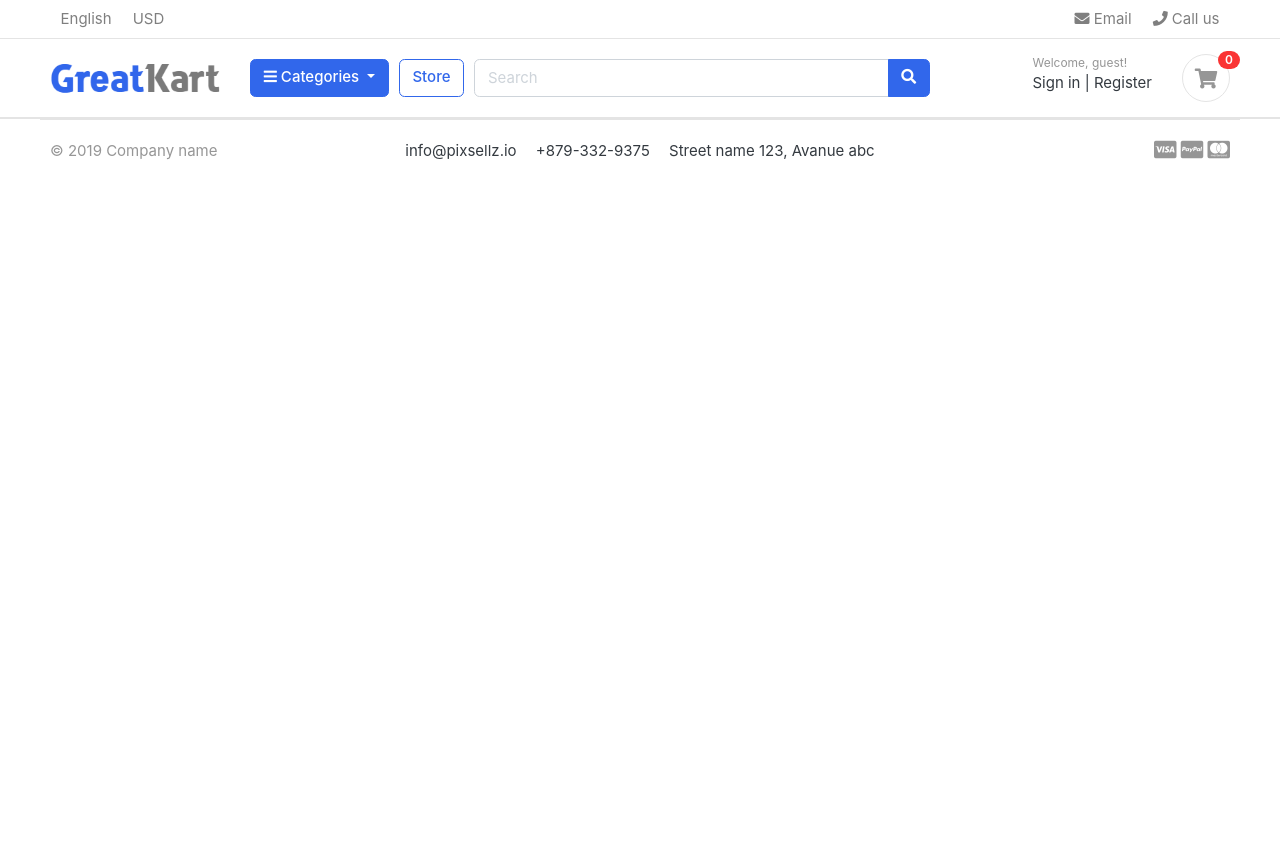
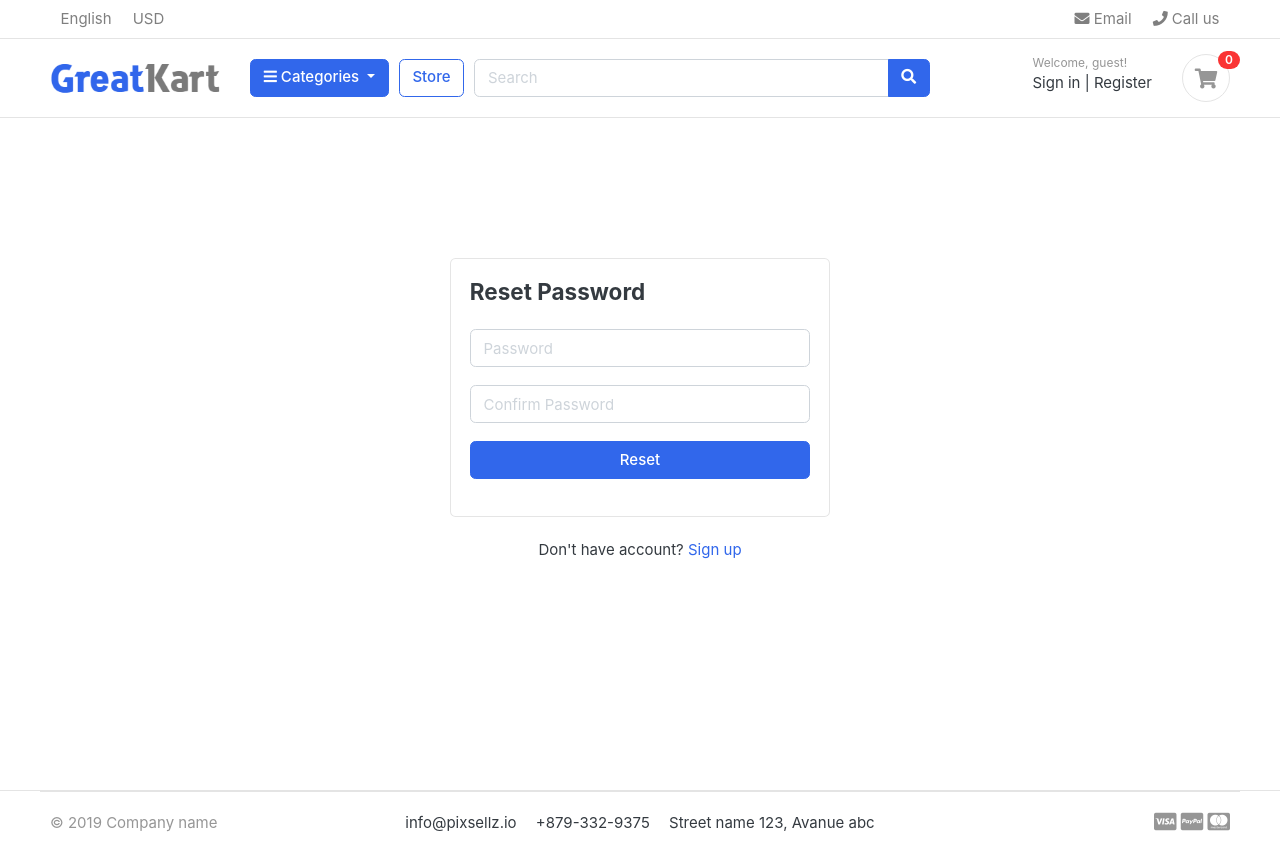
Before and after one commit to rivka-levit/greatkart-store, a Django app: page /accounts/reset_password/ in a window 1280 px wide. Before the commit the page ends 160 px from the top, so only its background shows below. Run offline with Django 4.2, Linux system fonts and the light colour scheme; data comes from the database, SQL or seed files in the repository; data that the repository does not hold is empty; some libraries are stand-ins or nearby versions; some web fonts are replaced.

Commit message:
reset password functionality

```diff
--- a/accounts/templates/accounts/reset_password.html
+++ b/accounts/templates/accounts/reset_password.html
@@ -1,5 +1,35 @@
 {% extends 'base.html' %}
 
 {% block content %}
+<!-- ========================= SECTION CONTENT ========================= -->
+<section class="section-conten padding-y" style="min-height:84vh">
 
+<!-- ============================ COMPONENT LOGIN   ================================= -->
+	<div class="card mx-auto" style="max-width: 380px; margin-top:100px;">
+      <div class="card-body">
+      <h4 class="card-title mb-4">Reset Password</h4>
+          {% include 'accounts/includes/alerts.html' %}
+      <form action="{% url 'accounts:reset_password' %}" method="post">
+          {% csrf_token %}
+          <div class="form-group">
+			 <input type="password" class="form-control" placeholder="Password" name="password">
+          </div> <!-- form-group// -->
+          <div class="form-group">
+			<input type="password" class="form-control" placeholder="Confirm Password" name="confirm_password">
+          </div> <!-- form-group// -->
+
+          <div class="form-group">
+              <button type="submit" class="btn btn-primary btn-block"> Reset  </button>
+          </div> <!-- form-group// -->
+      </form>
+      </div> <!-- card-body.// -->
+    </div> <!-- card .// -->
+
+     <p class="text-center mt-4">Don't have account? <a href="{% url 'accounts:register' %}">Sign up</a></p>
+     <br><br>
+<!-- ============================ COMPONENT LOGIN  END.// ================================= -->
+
+
+</section>
+<!-- ========================= SECTION CONTENT END// ========================= -->
 {% endblock %}
--- a/accounts/templates/accounts/reset_password_email.html
+++ b/accounts/templates/accounts/reset_password_email.html
@@ -4,7 +4,7 @@
 
     Please, click on the link below to reset your password.
 
-    http://{{ domain }}{% url 'accounts:reset_password' uidb64=uid token=token %}
+    http://{{ domain }}{% url 'accounts:reset_password_validate' uidb64=uid token=token %}
 
     If you have not registered here, please, ignore this email.
 
--- a/accounts/urls.py
+++ b/accounts/urls.py
@@ -12,7 +12,7 @@ urlpatterns = [
     path('', DashboardView.as_view(), name='dashboard'),
     path('activate/<uidb64>/<token>/', activate, name='activate'),
     path('forgot_password/', ForgotPassword.as_view(), name='forgot_password'),
-    path('reset_password/', ResetPassword.as_view(), name='reset_password'),
     path('reset_password_validate/<uidb64>/<token>/', reset_password_validate,
          name='reset_password_validate'),
+    path('reset_password/', ResetPassword.as_view(), name='reset_password'),
 ]
--- a/accounts/views.py
+++ b/accounts/views.py
@@ -110,8 +110,9 @@ def reset_password_validate(request, uidb64, token):
     if user and default_token_generator.check_token(user, token):
         request.session['uid'] = uid
         messages.success(request, 'Please, reset your password!')
-        return redirect('accounts:reset_password_validate')
+        return redirect('accounts:reset_password')
     messages.error(request, 'This link has been expired!')
+    return redirect('accounts:login')
 
 
 class ForgotPassword(View):
@@ -149,6 +150,20 @@ class ResetPassword(View):
     def get(self, request):
         return render(request, 'accounts/reset_password.html')
 
+    def post(self, request):
+        password = request.POST['password']
+        confirm_password = request.POST['confirm_password']
+
+        if password == confirm_password:
+            uid = request.session.get('uid')
+            user = Account.objects.get(pk=uid)
+            user.set_password(password)
+            user.save()
+            messages.success(request, 'Password reset successfully!')
+            return redirect('accounts:login')
+        messages.error(request, 'Password does not match!')
+        return redirect('accounts:reset_password')
+
 
 class DashboardView(LoginRequiredMixin, TemplateView):
     template_name = 'accounts/dashboard.html'
```
